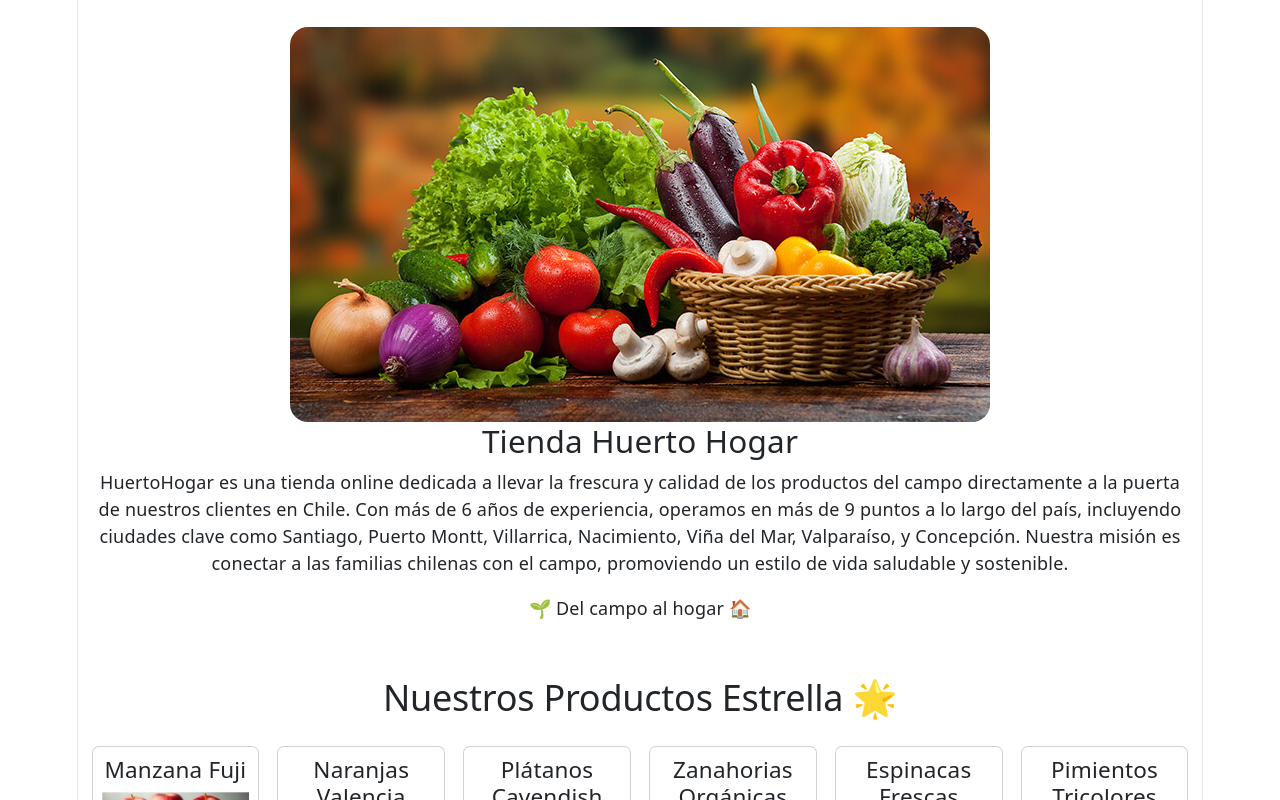
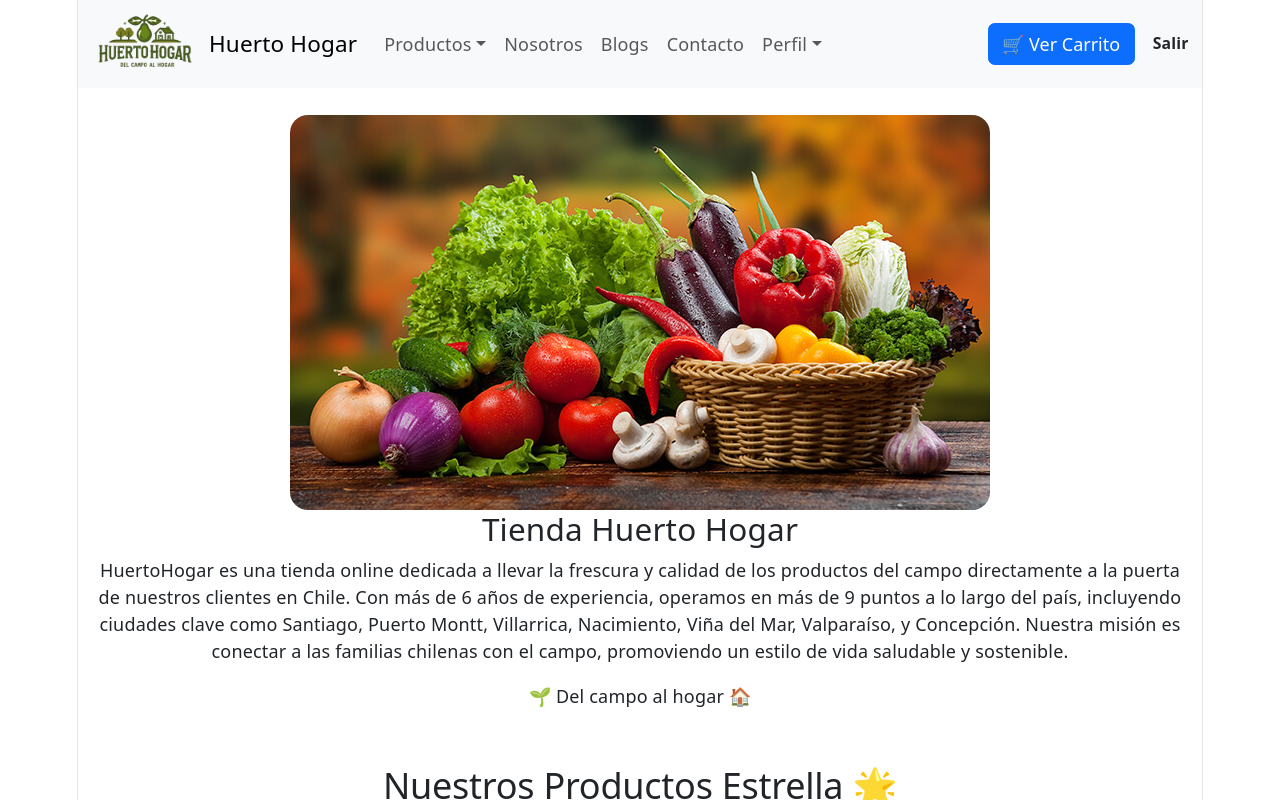
Before and after one commit to Alcoh0lgel/Huerto-hogar-react, a React (Vite) app: page /login/menu in a window 1280 px wide. Shown: the top 800 px of the page. Built offline with nearby package versions, Linux system fonts and the light colour scheme.

Commit message:
Agregué import de Navbar para in y out, configuración css de navbar para imagen, agregué el navbar a cada vista creada hasta ahora.

```diff
--- /dev/null
+++ b/src/components/navbar/navbar.module.css
@@ -0,0 +1,5 @@
+.logoNavbar {
+  height: 70px;
+  width: auto;
+  object-fit: contain;
+}
--- a/src/components/navbar/navbarIn.jsx
+++ b/src/components/navbar/navbarIn.jsx
@@ -1,18 +1,22 @@
-import Container from 'react-bootstrap/Container';
-import Nav from 'react-bootstrap/Nav';
-import Navbar from 'react-bootstrap/Navbar';
-import NavDropdown from 'react-bootstrap/NavDropdown';
-import Button from 'react-bootstrap/Button';
-import { Link } from 'react-router-dom';
+import Container from "react-bootstrap/Container";
+import Nav from "react-bootstrap/Nav";
+import Navbar from "react-bootstrap/Navbar";
+import NavDropdown from "react-bootstrap/NavDropdown";
+import Button from "react-bootstrap/Button";
+import { Link } from "react-router-dom";
+import styles from "./navbar.module.css";
 
 function NavigationBarIn() {
   return (
     <Navbar expand="lg" className="bg-body-tertiary">
       <Container fluid>
-
         {/* Logo y Nombre (redirige al menú principal del usuario) */}
-        <Navbar.Brand as={Link} to="/login/menu" className="d-flex align-items-center gap-2 py-0">
-          <img src="/img/HuertoHogar.png" alt="Huerto Hogar" className="logo-navbar" />
+        <Navbar.Brand
+          as={Link}
+          to="/login/menu"
+          className="d-flex align-items-center gap-2 py-0"
+        >
+          <img src="/img/HuertoHogar.png" alt="Huerto Hogar" className={styles.logoNavbar}/>
           <span>Huerto Hogar</span>
         </Navbar.Brand>
 
@@ -22,7 +26,6 @@ function NavigationBarIn() {
         {/* Contenido colapsable */}
         <Navbar.Collapse id="basic-navbar-nav">
           <Nav className="me-auto align-items-center">
-
             {/* Dropdown de Productos */}
             <NavDropdown title="Productos" id="productos-nav-dropdown">
               <NavDropdown.Item as={Link} to="/login/producto">
@@ -35,17 +38,24 @@ function NavigationBarIn() {
             </NavDropdown>
 
             {/* Enlaces de navegación */}
-            <Nav.Link as={Link} to="/login/nosotros">Nosotros</Nav.Link>
-            <Nav.Link as={Link} to="/login/blogs">Blogs</Nav.Link>
-            <Nav.Link as={Link} to="/login/contacto">Contacto</Nav.Link>
+            <Nav.Link as={Link} to="/login/nosotros">
+              Nosotros
+            </Nav.Link>
+            <Nav.Link as={Link} to="/login/blogs">
+              Blogs
+            </Nav.Link>
+            <Nav.Link as={Link} to="/login/contacto">
+              Contacto
+            </Nav.Link>
 
             {/* Dropdown de Perfil */}
             <NavDropdown title="Perfil" id="perfil-nav-dropdown">
               <NavDropdown.Item href="#">Gestionar Perfil</NavDropdown.Item>
-              <NavDropdown.Item href="#">Seguimiento de Pedidos</NavDropdown.Item>
+              <NavDropdown.Item href="#">
+                Seguimiento de Pedidos
+              </NavDropdown.Item>
               <NavDropdown.Item href="#">Historial de Pedidos</NavDropdown.Item>
             </NavDropdown>
-
           </Nav>
 
           {/* Sección Carrito + Salir */}
@@ -65,7 +75,6 @@ function NavigationBarIn() {
               </Nav.Link>
             </div>
           </div>
-
         </Navbar.Collapse>
       </Container>
     </Navbar>
--- a/src/components/navbar/navbarout.jsx
+++ b/src/components/navbar/navbarout.jsx
@@ -4,6 +4,7 @@ import Navbar from 'react-bootstrap/Navbar';
 import NavDropdown from 'react-bootstrap/NavDropdown';
 import Button from 'react-bootstrap/Button';
 import { Link } from 'react-router-dom';
+import styles from './navbar.module.css';
 
 function NavigationBar() {
   return (
@@ -12,7 +13,7 @@ function NavigationBar() {
 
         {/* Logo y Nombre */}
         <Navbar.Brand as={Link} to="/" className="d-flex align-items-center gap-2 py-0">
-          <img src="/img/HuertoHogar.png" alt="Huerto Hogar" className="logo-navbar" />
+          <img src="/img/HuertoHogar.png" alt="Huerto Hogar" className={styles.logoNavbar}/>
           <span>Huerto Hogar</span>
         </Navbar.Brand>
 
--- a/src/pages/login/blogs/blogs_in.jsx
+++ b/src/pages/login/blogs/blogs_in.jsx
@@ -1,7 +1,10 @@
 import React from 'react';
+import NavigationBarIn from '../../../components/navbar/navbarIn';
 
 function BlogsIn() {
   return (
+    <>
+    <NavigationBarIn/>
     <main className="contenido-principal py-4">
       <section id="noticias" className="container d-flex flex-column align-items-center">
         <h2 className="mb-4">Noticias Importantes</h2>
@@ -58,6 +61,7 @@ function BlogsIn() {
 
       </section>
     </main>
+    </>
   );
 }
 
--- a/src/pages/login/menu/menu_in.jsx
+++ b/src/pages/login/menu/menu_in.jsx
@@ -1,5 +1,6 @@
 import React from 'react';
 import { useNavigate } from 'react-router-dom';
+import NavigationBarIn from '../../../components/navbar/navbarIn';
 
 const productosEstrellas = [
   {
@@ -60,6 +61,8 @@ export const MenuIn = () => {
   };
 
   return (
+    <>
+    <NavigationBarIn/>
     <main className="contenido-principal">
 
       {/* Portada de Presentación */}
@@ -111,6 +114,7 @@ export const MenuIn = () => {
       </section>
 
     </main>
+    </>
   );
 };
 
--- a/src/pages/login/nosotros/nosotros_in.jsx
+++ b/src/pages/login/nosotros/nosotros_in.jsx
@@ -1,7 +1,10 @@
 import React from 'react';
+import NavigationBarIn from '../../../components/navbar/navbarIn';
 
 function NosotrosIn() {
   return (
+    <>
+    <NavigationBarIn/>
     <main className="contenido-principal py-4">
       <section id="contenido-nosotros" className="container">
 
@@ -59,6 +62,7 @@ function NosotrosIn() {
 
       </section>
     </main>
+    </>
   );
 }
 
--- a/src/pages/logout/blogs/blogs_out.jsx
+++ b/src/pages/logout/blogs/blogs_out.jsx
@@ -1,7 +1,10 @@
 import React from 'react';
+import NavigationBar from '../../../components/navbar/navbarout';
 
 function Blogs() {
   return (
+    <>
+    <NavigationBar/>
     <main className="contenido-principal py-4">
       <section id="noticias" className="container d-flex flex-column align-items-center">
         <h2 className="mb-4">Noticias Importantes</h2>
@@ -58,6 +61,7 @@ function Blogs() {
 
       </section>
     </main>
+    </>
   );
 }
 
--- a/src/pages/logout/menu/menu_out.jsx
+++ b/src/pages/logout/menu/menu_out.jsx
@@ -1,5 +1,6 @@
 import React from 'react';
 import { useNavigate } from 'react-router-dom';
+import NavigationBar from '../../../components/navbar/navbarout';
 
 const productosEstrellas = [
   {
@@ -60,6 +61,8 @@ export const Menu = () => {
   };
 
   return (
+    <>
+    <NavigationBar/>
     <main className="contenido-principal">
 
       {/* Portada de Presentación */}
@@ -111,6 +114,7 @@ export const Menu = () => {
       </section>
 
     </main>
+    </>
   );
 };
 
--- a/src/pages/logout/nosotros/nosotros_out.jsx
+++ b/src/pages/logout/nosotros/nosotros_out.jsx
@@ -1,7 +1,10 @@
 import React from 'react';
+import NavigationBar from '../../../components/navbar/navbarout';
 
 function Nosotros() {
   return (
+    <>
+    <NavigationBar/>
     <main className="contenido-principal py-4">
       <section id="contenido-nosotros" className="container">
 
@@ -59,6 +62,7 @@ function Nosotros() {
 
       </section>
     </main>
+    </>
   );
 }
 
```
